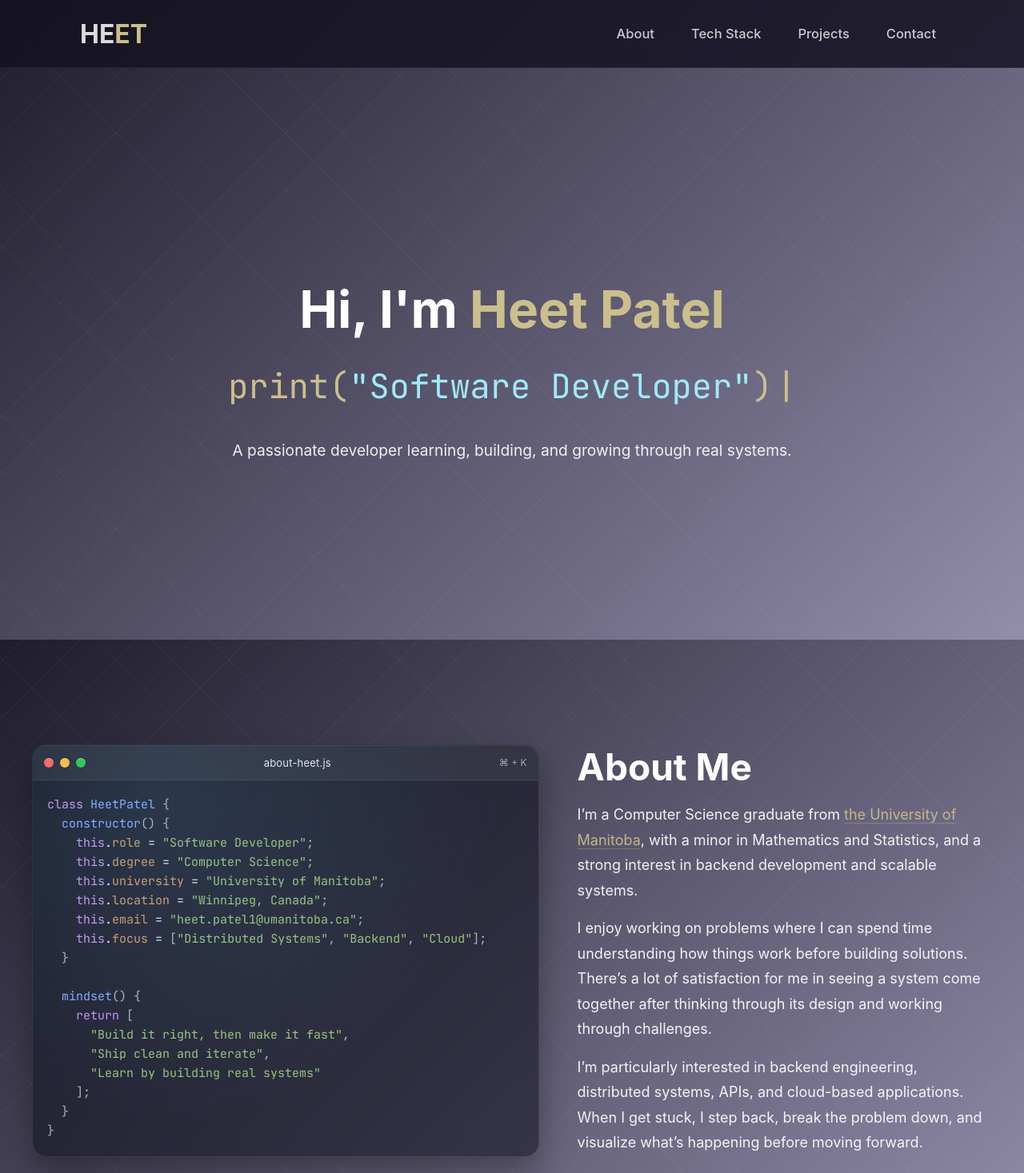
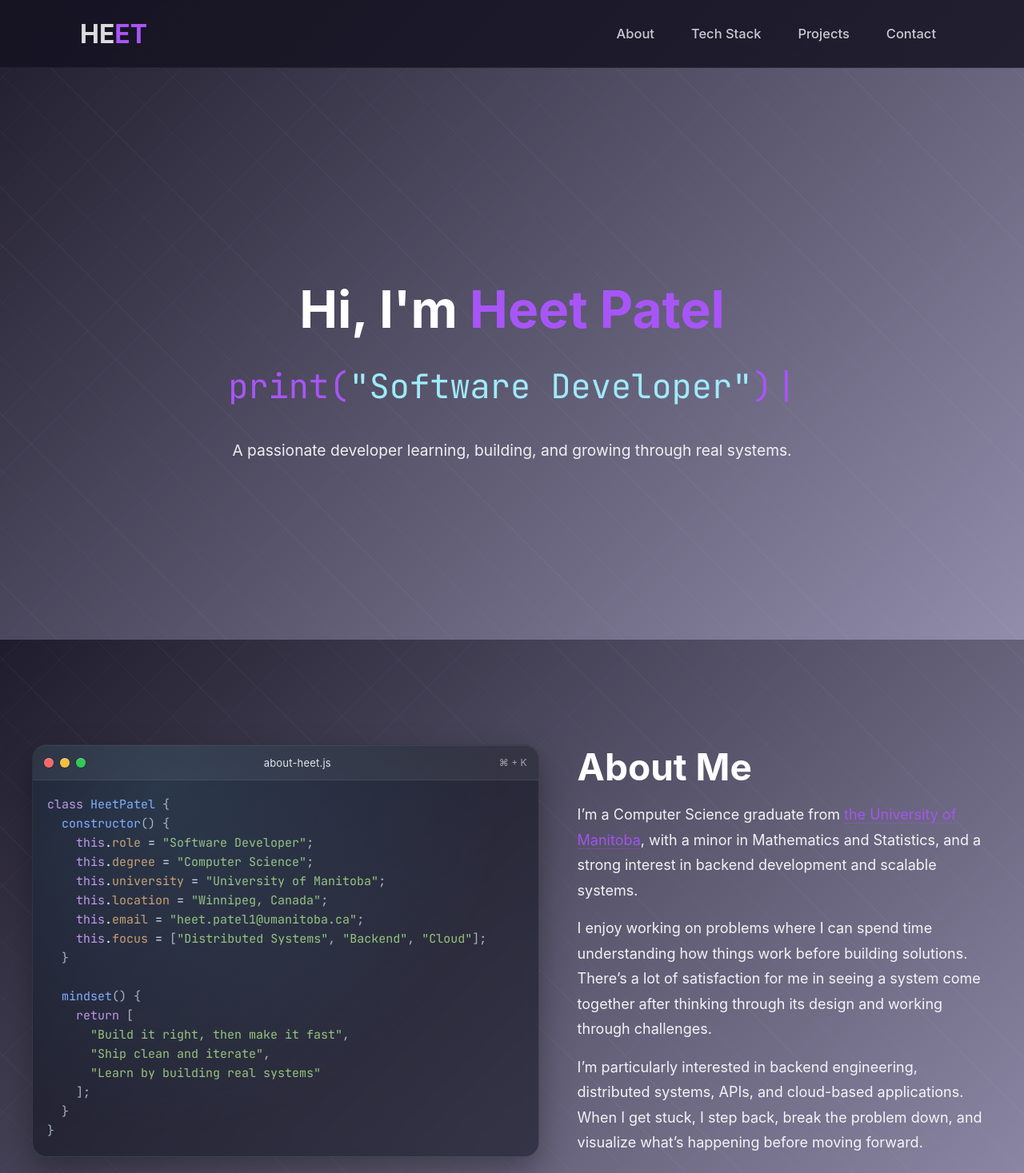
Before and after one commit to HeetPatel07/heetpatel, a React (Create React App) app: page / in a window 1280 px wide. Shown: the top 1467 px of the page at 80% size. Built offline with nearby package versions, Linux system fonts and the light colour scheme.

Commit message:
Fixed banner

```diff
--- a/src/App.css
+++ b/src/App.css
@@ -42,7 +42,7 @@ html {
 }
 
 .required {
-  color: #cbbf8c;
+  color: #a855f7;
   margin-left: 4px;
 }
 
@@ -61,8 +61,8 @@ html {
 .form-group input:focus,
 .form-group textarea:focus {
   outline: none;
-  border-color: #cbbf8c;
-  box-shadow: 0 0 0 3px rgba(203, 191, 140, 0.15);
+  border-color: #a855f7;
+  box-shadow: 0 0 0 3px rgba(168, 85, 247, 0.15);
 }
 
 .form-group textarea {
@@ -87,7 +87,7 @@ html {
 
 .thank-you-message h3 {
   font-size: 32px;
-  color: #cbbf8c;
+  color: #a855f7;
   margin-bottom: 16px;
 }
 
@@ -163,7 +163,7 @@ html {
 .tech-card:hover {
   background: rgba(255, 255, 255, 0.12);
   transform: translateY(-5px);
-  border-color: rgba(203, 191, 140, 0.5);
+  border-color: rgba(168, 85, 247, 0.5);
 }
 
 .tech-icon {
@@ -256,7 +256,7 @@ html {
   font-size: 14px;
   font-weight: 600;
   padding: 8px 16px;
-  background: rgba(203, 191, 140, 0.9);
+  background: rgba(168, 85, 247, 0.9);
   border-radius: 20px;
   text-transform: uppercase;
   letter-spacing: 1px;
--- a/src/index.css
+++ b/src/index.css
@@ -24,8 +24,8 @@ body {
     /* Yellow strips */
     repeating-linear-gradient(
       -45deg,
-      rgba(203, 191, 140, 0.05) 0px,
-      rgba(203, 191, 140, 0.05) 1px,
+      rgba(168, 85, 247, 0.05) 0px,
+      rgba(168, 85, 247, 0.05) 1px,
       transparent 1px,
       transparent 50px
     ),
@@ -107,7 +107,7 @@ body {
 
 
 .navbar a:hover {
-  color: #cbbf8c;
+  color: #a855f7;
 }
 
 /* underline animation */
@@ -118,7 +118,7 @@ body {
   bottom: -6px;
   width: 0;
   height: 2px;
-  background: #cbbf8c;
+  background: #a855f7;
   transition: width 0.25s ease;
 }
 
@@ -128,7 +128,7 @@ body {
 
 /* active section */
 .navbar a.active {
-  color: #cbbf8c;
+  color: #a855f7;
 }
 
 .navbar a.active::after {
@@ -159,7 +159,7 @@ body {
 }
 
 .logo span {
-  color: #cbbf8c;
+  color: #a855f7;
 }
 
 
@@ -203,7 +203,7 @@ body {
 
 
 .hero span {
-  color: #cbbf8c;
+  color: #a855f7;
 }
 
 .terminal-hero {
@@ -279,7 +279,7 @@ body {
   width: var(--dot);
   height: var(--dot);
   border-radius: 50%;
-  background: #cbbf8c;
+  background: #a855f7;
 
   position: absolute;
   left: 50%;
@@ -287,8 +287,8 @@ body {
   transform: translateX(-50%);
 
   box-shadow:
-    0 0 0 6px rgba(203,191,140,0.25),
-    0 0 14px rgba(203,191,140,0.35);
+    0 0 0 6px rgba(168, 85, 247, 0.25),
+    0 0 14px rgba(168, 85, 247, 0.35);
 }
 
 /* heartbeat */
@@ -364,14 +364,14 @@ body {
   font-weight: 600;
   text-decoration: none;
   color: #1f1c2c;
-  background: #cbbf8c;
+  background: #a855f7;
   transition: all 0.25s ease;
-  box-shadow: 0 6px 18px rgba(203,191,140,0.35);
+  box-shadow: 0 6px 18px rgba(168, 85, 247, 0.35);
 }
 
 .timeline-links a:hover {
   transform: translateY(-2px);
-  box-shadow: 0 10px 28px rgba(203,191,140,0.5);
+  box-shadow: 0 10px 28px rgba(168, 85, 247, 0.5);
 }
 
 .timeline-links a.secondary {
@@ -425,8 +425,8 @@ body {
 
 /* soften the final dot */
 .timeline-dot-final {
-  background: #cbbf8c;
-  box-shadow: 0 0 18px rgba(203, 191, 140, 0.6);
+  background: #a855f7;
+  box-shadow: 0 0 18px rgba(168, 85, 247, 0.6);
 }
 
 
@@ -655,12 +655,12 @@ body {
 }
 
 .about-link {
-  color: #cbbf8c;
+  color: #a855f7;
   text-decoration: none;
-  border-bottom: 1px solid rgba(203, 191, 140, 0.35);
+  border-bottom: 1px solid rgba(168, 85, 247, 0.35);
 }
 .about-link:hover {
-  border-bottom-color: rgba(203, 191, 140, 0.75);
+  border-bottom-color: rgba(168, 85, 247, 0.75);
 }
 
 /* ACTION BUTTONS (links) */
@@ -693,9 +693,9 @@ body {
 }
 
 .btn-primary {
-  background: rgba(203, 191, 140, 0.95);
+  background: rgba(168, 85, 247, 0.95);
   color: rgba(31, 28, 44, 0.98);
-  border: 1px solid rgba(203, 191, 140, 0.35);
+  border: 1px solid rgba(168, 85, 247, 0.35);
 }
 
 .btn-ghost {
@@ -745,11 +745,11 @@ body {
 .social-box:hover {
   transform: translateY(-2px);
 
-  border-color: rgba(203, 191, 140, 0.6);
+  border-color: rgba(168, 85, 247, 0.6);
 
   box-shadow:
     0 6px 18px rgba(0, 0, 0, 0.35),
-    0 0 12px rgba(203, 191, 140, 0.25);
+    0 0 12px rgba(168, 85, 247, 0.25);
 }
 
 .social-box:active {
@@ -912,7 +912,7 @@ html {
 }
 
 .timeline-terminal__text {
-  color: rgba(203, 191, 140, 0.95);
+  color: rgba(168, 85, 247, 0.95);
   font-weight: 700;
 }
 
```
